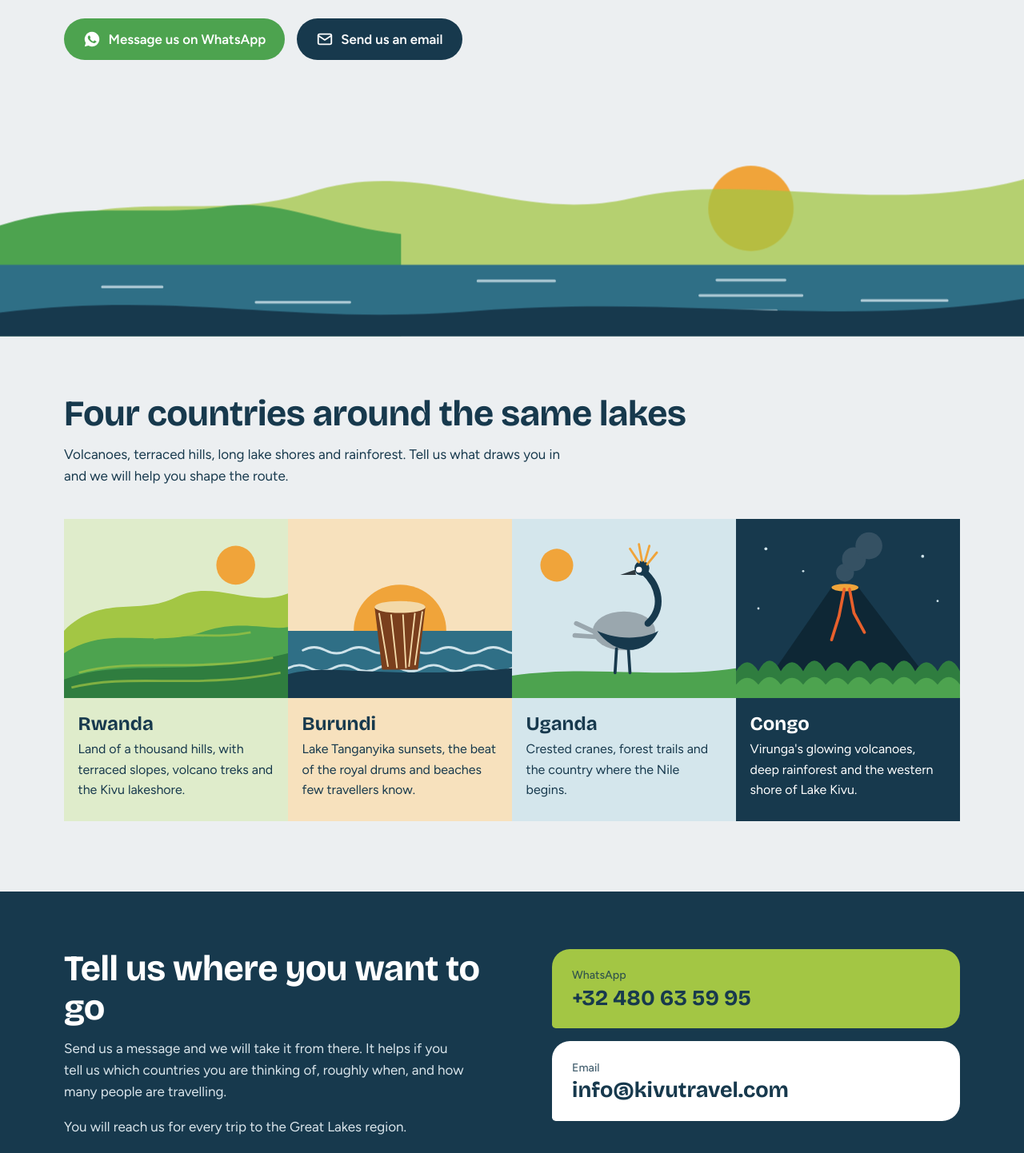
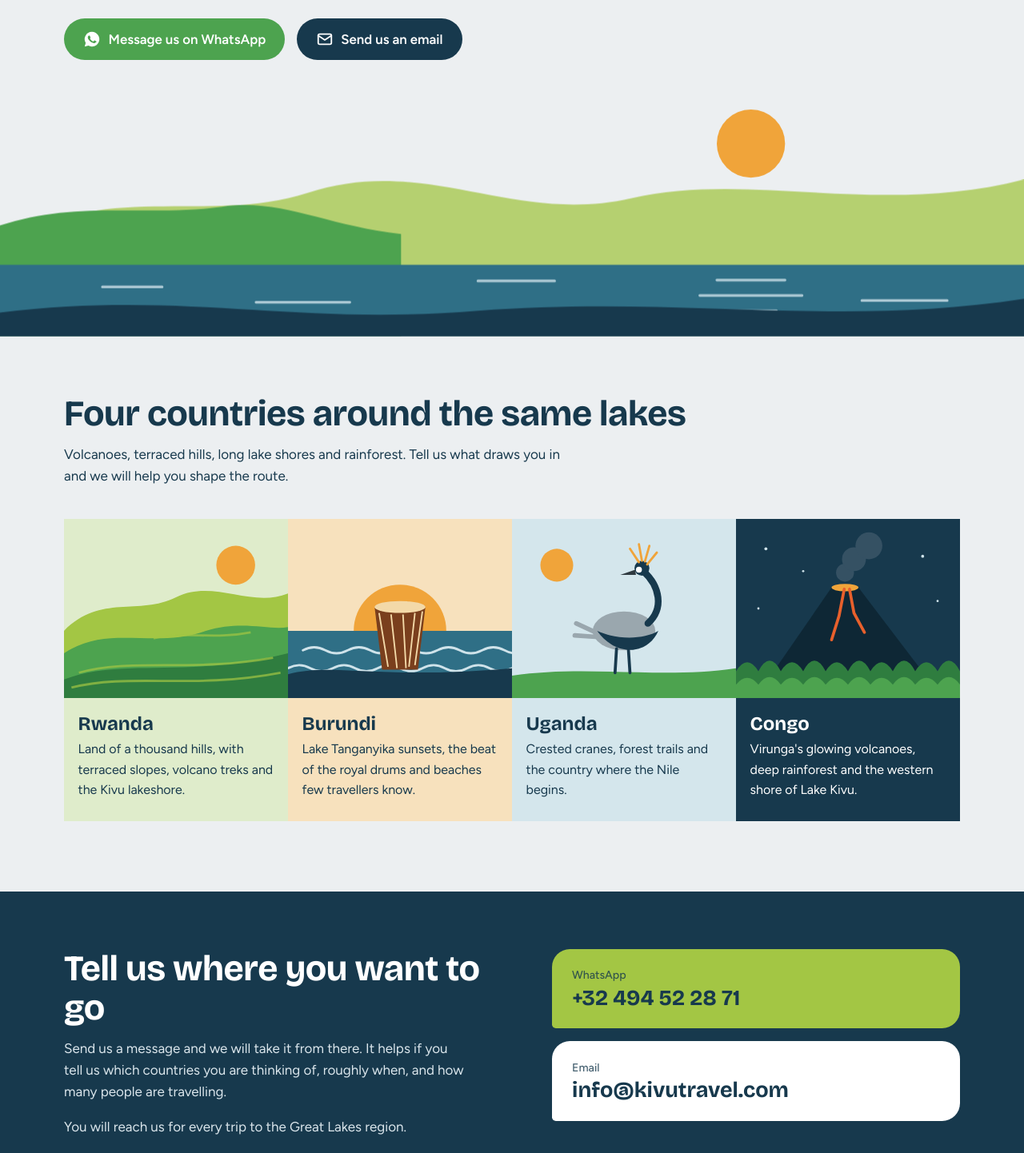
Before and after one commit to marylyneksg/ktwebsite, a plain HTML site: page index.html in a window 1280 px wide. Shown: the part 460-1902 px from the top of the page at 80% size. Drawn offline with nearby package versions, Linux system fonts and the light colour scheme.

Commit message:
Add files via upload

```diff
--- a/index.html
+++ b/index.html
@@ -42,7 +42,7 @@ header img{height:64px;width:auto;display:block;mix-blend-mode:multiply}
 
 .land{display:block;width:100%;height:auto;min-height:150px;margin-top:-1px}
 .sun{animation:rise 2.4s cubic-bezier(.2,.7,.2,1) both}
-@keyframes rise{from{transform:translateY(90px);opacity:0}to{transform:none;opacity:1}}
+@keyframes rise{from{transform:translateY(100px)}to{transform:none}}
 
 .region{padding:4.5rem 0 1rem}
 .region h2,.contact h2{font:700 clamp(1.8rem,4vw,2.8rem)/1.1 var(--display);letter-spacing:-.01em;margin:0 0 .8rem}
@@ -102,7 +102,7 @@ footer .wrap{display:flex;flex-wrap:wrap;justify-content:space-between;gap:.5rem
 
   <!-- Lake Kivu landscape -->
   <svg class="land" viewBox="0 0 1200 280" preserveAspectRatio="xMidYMax slice" role="img" aria-label="Green hills above a lake at sunrise">
-    <circle class="sun" cx="880" cy="130" r="50" fill="#f0a43a"/>
+    <circle class="sun" cx="880" cy="54" r="40" fill="#f0a43a"/>
     <path d="M0 175 C120 95 240 150 360 112 C500 66 600 150 740 118 C880 86 1030 140 1200 96 V280 H0Z" fill="#a3c644" opacity=".75"/>
     <path d="M0 150 C90 120 170 140 260 128 C330 118 380 150 470 160 V280 H0Z" fill="#4da34f"/>
     <path d="M0 196 H1200 V280 H0Z" fill="#2f6f86"/>
@@ -199,7 +199,7 @@ footer .wrap{display:flex;flex-wrap:wrap;justify-content:space-between;gap:.5rem
     </div>
     <div class="channels">
       <a class="channel w" href="https://wa.me/32494522871?text=Hello%20Kivu%20Travel%2C%20I%27d%20like%20to%20plan%20a%20trip." target="_blank" rel="noopener">
-        <small>WhatsApp</small><strong>+32 480 63 59 95</strong>
+        <small>WhatsApp</small><strong>+32 494 52 28 71</strong>
       </a>
       <a class="channel" href="mailto:info@kivutravel.com?subject=Trip%20enquiry">
         <small>Email</small><strong>info@kivutravel.com</strong>
```
